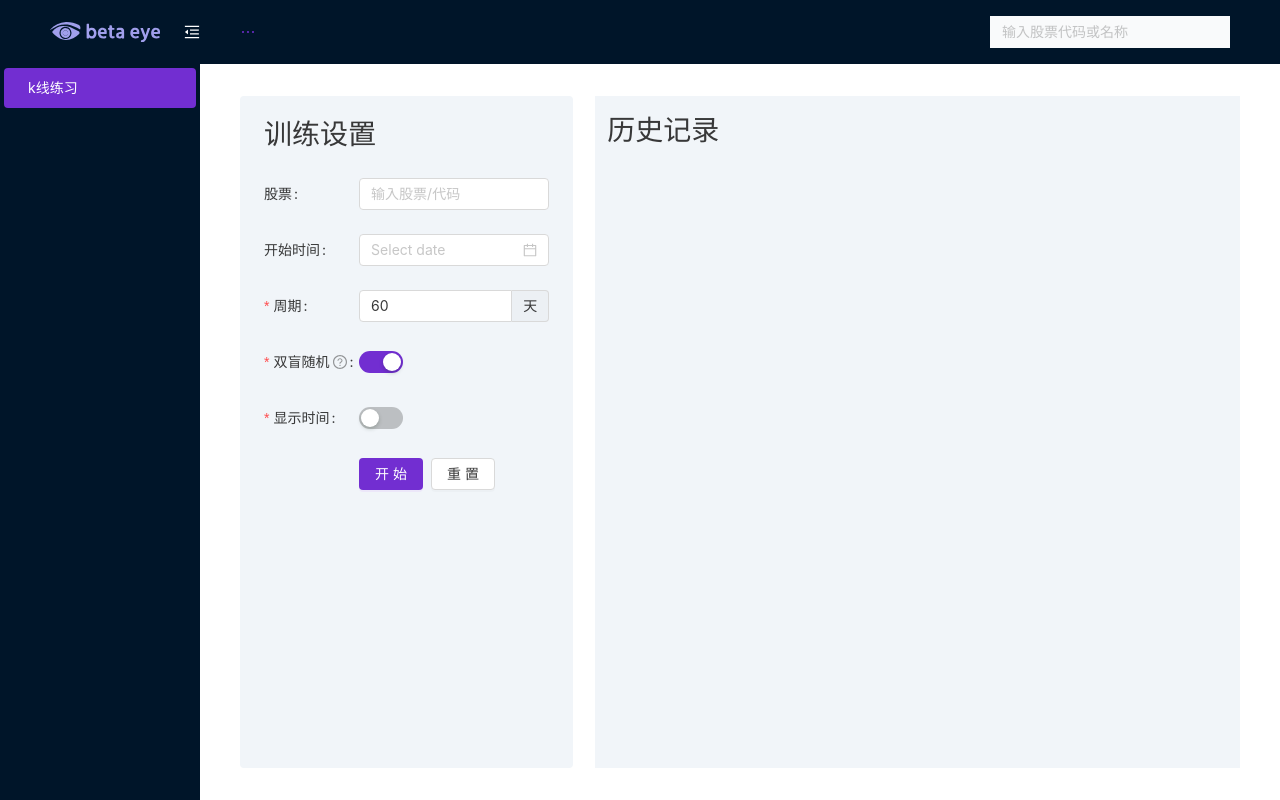
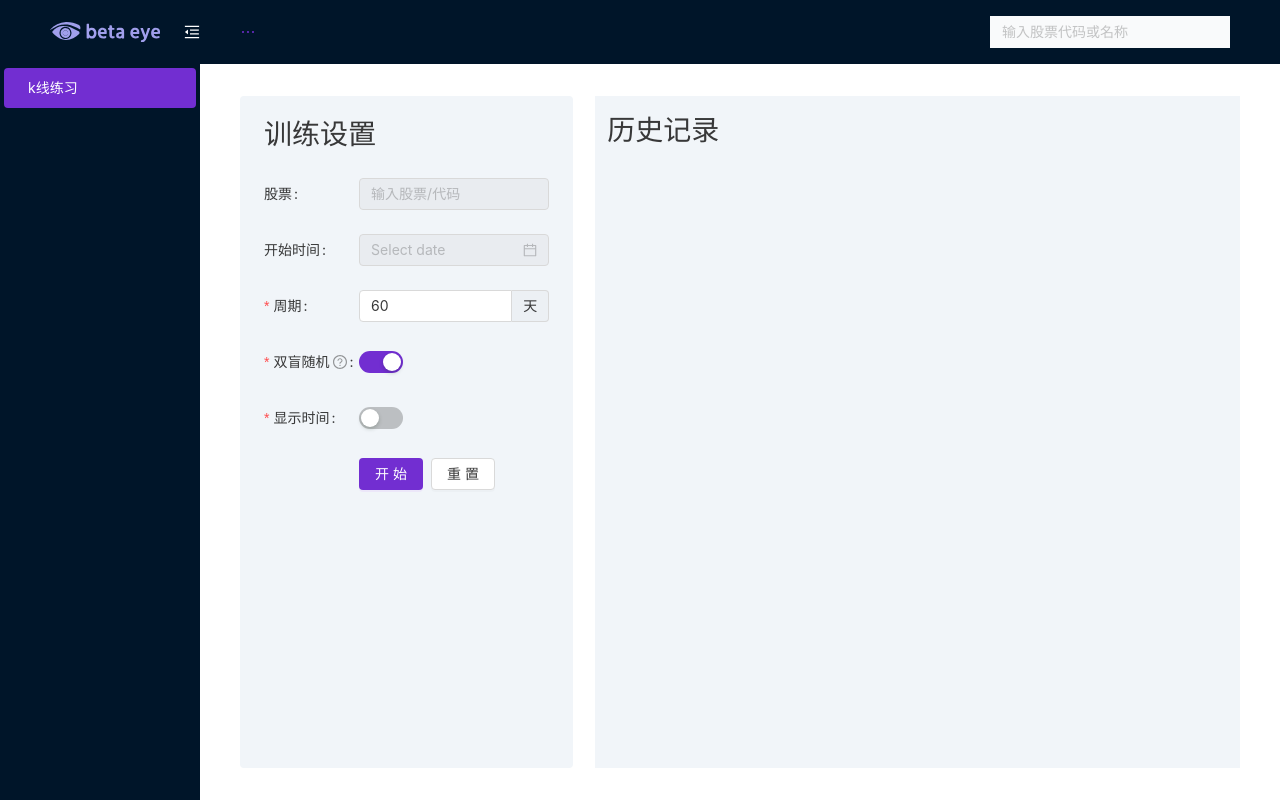
Before and after one commit to RaggedyWalker/beta-eye-react, a React (Vite) app: page /eye/playground/train in a window 1280 px wide. Built offline with nearby package versions, Linux system fonts and the light colour scheme; no server answers; what @raggedywalkerjonny/klinecharts would draw is missing.

Commit message:
feat: 生成随机训练设置

```diff
--- a/src/pages/playground/train/components/SettingContainer.tsx
+++ b/src/pages/playground/train/components/SettingContainer.tsx
@@ -1,13 +1,14 @@
-import React, { FC, useEffect } from 'react';
-import { Button, DatePicker, Form, Input, Space, Switch } from 'antd';
+import React, { FC } from 'react';
+import { App, Button, DatePicker, Form, Input, Space, Switch } from 'antd';
+import service from '@/service';
 import { FCProps } from '@/types/react';
 import styled from '@emotion/styled';
+import { Dayjs } from 'dayjs';
 import SearchStockSelect from '@/pages/strategy/predict/components/form/SearchStockSelect';
-import { Dayjs } from 'dayjs';
 
 interface CustomProps extends FCProps {}
 interface FormDataType {
-  stockCode?: String;
+  stockCode?: string;
   startDate?: Dayjs;
   period: number;
   blind: boolean;
@@ -17,7 +18,6 @@ interface FormDataType {
 const StyleDiv = styled.div`
   display: flex;
   flex-direction: column;
-  // padding: 12px;
   gap: 22px;
   overflow-y: auto;
   border-radius: 4px;
@@ -32,20 +32,28 @@ const tailLayout = {
 const initialValues = {
   period: 60,
   blind: true,
-  revealTime: false
+  revealTime: false,
 };
 
 const SettingContainer: FC<CustomProps> = (props) => {
   const [form] = Form.useForm<FormDataType>();
-
-  function onValuesChange() {
-    console.log(form.getFieldsValue())
-  }
+  function onValuesChange() {}
   function onReset() {
     form.resetFields();
   }
 
-  function onFinish() {}
+  function onFinish() {
+    form.validateFields().then((values) => {
+      service.train
+        .initTrain({
+          ...values,
+          startDate: values.startDate?.valueOf(),
+        })
+        .then((data) => {
+          console.log(data);
+        });
+    });
+  }
 
   function periodLimit(e: React.ChangeEvent<HTMLInputElement>) {
     const val = Number(e.target.value);
@@ -57,6 +65,12 @@ const SettingContainer: FC<CustomProps> = (props) => {
     }
   }
 
+  /**
+   * 1. 获取初始化训练参数
+   * 2. 记录本次训练参数
+   * 3. 获取训练k线数据
+   * 4. 记录本次训练数据
+   */
   return (
     <StyleDiv className={[props.className, 'px-6 py-4 bg-slate-100'].join(' ')}>
       <h1>训练设置</h1>
@@ -71,23 +85,66 @@ const SettingContainer: FC<CustomProps> = (props) => {
         style={{ maxWidth: 600 }}
         variant="outlined"
       >
-        <Form.Item name="stock" label="股票" rules={[{ required: false }]}>
-          <SearchStockSelect />
+        <Form.Item noStyle shouldUpdate>
+          {({ getFieldValue }) => (
+            <Form.Item
+              name="stock"
+              label="股票"
+              rules={[
+                { required: !getFieldValue('blind'), message: '选择训练标的' },
+                (form) => ({
+                  validator(_, value) {
+                    if (!getFieldValue('blind') && !value) {
+                      return Promise.reject();
+                    }
+                    return Promise.resolve();
+                  },
+                }),
+              ]}
+            >
+              <SearchStockSelect disabled={getFieldValue('blind')} />
+            </Form.Item>
+          )}
+        </Form.Item>
+
+        <Form.Item shouldUpdate noStyle>
+          {({ getFieldValue }) => (
+            <Form.Item
+              rules={[{ required: false }]}
+              name="startDate"
+              label="开始时间"
+            >
+              <DatePicker
+                className="w-full"
+                disabledDate={(day) => day.isAfter(new Date())}
+                disabled={getFieldValue('blind')}
+              />
+            </Form.Item>
+          )}
+        </Form.Item>
+        <Form.Item name="period" label="周期" rules={[{ required: true }]}>
+          <Input
+            className="w-full mr-4 flex-1"
+            type="number"
+            min={10}
+            max={1000}
+            addonAfter="天"
+            onChange={periodLimit}
+          />
         </Form.Item>
         <Form.Item
-          name="startDate"
-          label="开始时间"
-          rules={[{ required: false }]}
+          name="blind"
+          label="双盲随机"
+          tooltip="随机生成股票和起始时间。如果已选择起始时间，将在起始时间之后随机生成"
+          rules={[{ required: true }]}
         >
-          <DatePicker className="w-full" />
-        </Form.Item>
-        <Form.Item name="period" label="周期" rules={[{ required: true }]}>
-            <Input className="w-full mr-4 flex-1" type='number' min={10} max={1000} addonAfter="天" onChange={periodLimit}/>
-        </Form.Item>
-        <Form.Item name="blind" label="双盲随机" tooltip="随机生成股票和起始时间。如果已选择起始时间，将在起始时间之后随机生成" rules={[{ required: true }]}>
           <Switch></Switch>
         </Form.Item>
-        <Form.Item name="revealTime" label="显示时间" rules={[{ required: true }]}>
+        <Form.Item
+          name="revealTime"
+          label="显示时间"
+          rules={[{ required: true }]}
+        >
           <Switch></Switch>
         </Form.Item>
         <Form.Item {...tailLayout}>
--- a/src/pages/strategy/predict/components/form/SearchStockSelect.tsx
+++ b/src/pages/strategy/predict/components/form/SearchStockSelect.tsx
@@ -1,14 +1,19 @@
 import React from 'react';
 import { Select, SelectProps } from 'antd';
+import { FCProps } from '@/types/react';
 import { Stock } from '@/types/stock.ts';
 import useStockSearch from '@/hooks/useStockSearch';
 
-const SearchStockSelect: React.FC<{
+interface customProps extends FCProps {
   value?: Stock | undefined | null;
   onChange?: (newValue: Stock | undefined) => void;
-}> = (props) => {
+  disabled?: boolean;
+}
+
+const SearchStockSelect: React.FC<customProps> = (props) => {
   const { stockOptions, handleSearch } = useStockSearch();
   const stockValue = props.value?.stockCode;
+
   const handleStockChange: SelectProps['onChange'] = (newValue) => {
     if (props.onChange) {
       props.onChange(
@@ -28,6 +33,7 @@ const SearchStockSelect: React.FC<{
       onChange={handleStockChange}
       notFoundContent={null}
       allowClear
+      disabled={props.disabled}
       options={(stockOptions || []).map((d: Stock) => ({
         value: d.stockCode,
         label: `${d.stockName} (${d.stockCode})`,
--- a/src/service/train.ts
+++ b/src/service/train.ts
@@ -1,4 +1,4 @@
-import { TrainKlineResource } from '@/types/service';
+import { TrainKlineConfig } from '@/types/service';
 import axios from 'axios';
 
 const train = {
@@ -6,23 +6,15 @@ const train = {
    * 获取股票日线数据
    * @param data
    */
-  dayL: async (data: {
+  initTrain: async (data: {
     stockCode?: string;
-    startDate?: string;
+    startDate?: number;
     period: number;
     blind: boolean;
     revealTime: boolean;
-  }): Promise<TrainKlineResource> => {
+  }): Promise<TrainKlineConfig> => {
     const response = await axios.post('/train/init', data);
-    return response.data.map((item: any) => ({
-      ...item,
-      high: Number(item.high),
-      low: Number(item.low),
-      open: Number(item.open),
-      close: Number(item.close),
-      timestamp: item.timestamp,
-      // timestamp: dayjs(item.timestamp).toDate().getTime(),
-    }));
+    return response.data;
   },
 };
 
```
Also changed, not shown: src/types/service/index.ts (+9 -7 lines).
